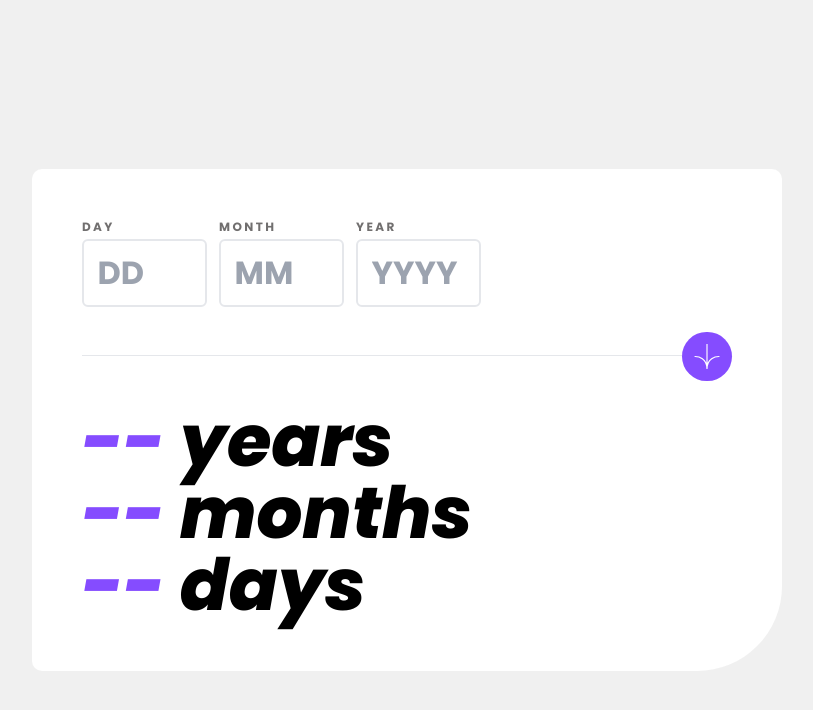
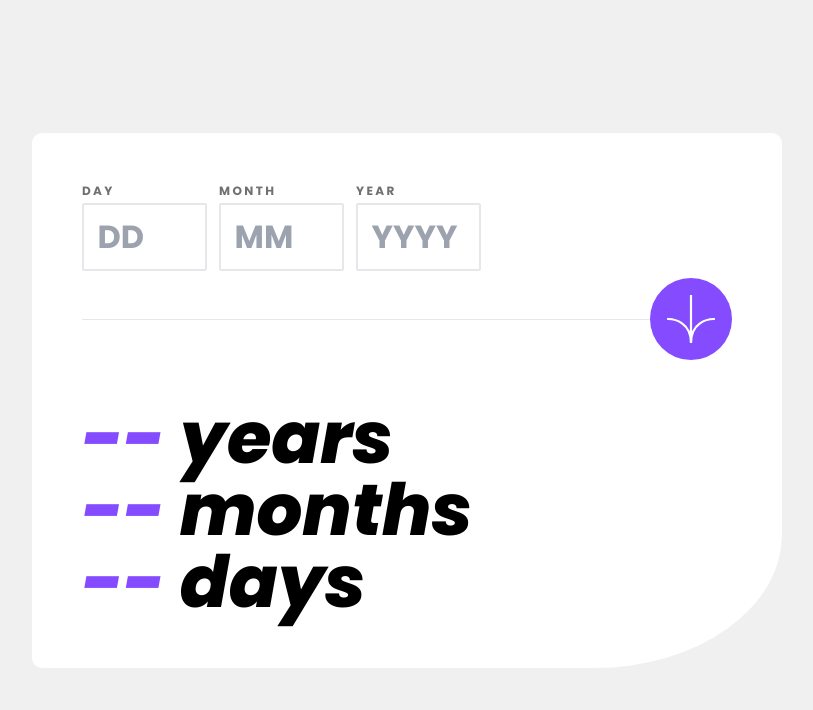
Before and after one commit to Atatra/age-calculator-app, a Next.js app: page / in a window 1280 px wide. Shown: the top 710 px of the page, without its empty margins (233-1046 px from the left). Built offline with nearby package versions, Linux system fonts and the light colour scheme.

Commit message:
fine tuning styles

```diff
--- a/src/app/globals.css
+++ b/src/app/globals.css
@@ -19,6 +19,6 @@ input[type="number"] {
   background-color: theme("colors.neutral.white");
   display: flex;
   flex-direction: column;
-  border-radius: 10px 10px 85px;
+  border-radius: 10px 10px 25%;
   padding: 40px 20px;
 }
--- a/src/app/page.tsx
+++ b/src/app/page.tsx
@@ -5,8 +5,8 @@ export default function Home() {
   return (
     <main className="flex justify-center w-full font-poppins sm:min-h-screen">
       <section
-        className="card mt-20 my-10 max-w-[350px] sm:min-w-[750px] sm:self-center
-        sm:px-[50px] sm:py-[50px]
+        className="card mt-20 my-10 max-w-[350px] sm:min-w-[600px] lg:min-w-[750px] sm:self-center
+        sm:px-[50px] sm:py-[50px] sm:mt-10
       "
       >
         <form>
@@ -20,13 +20,15 @@ export default function Home() {
             <hr />
             <button
               type="submit"
-              className="p-3 rounded-full bg-primary-purple relative top-[-24px]"
+              className="p-4 rounded-full bg-primary-purple relative top-[-27px]
+              sm:top-[-42px]"
             >
               <img
-                width={26}
-                height={26}
+                width={22}
+                height={22}
                 src={iconArrow.src}
                 alt="Submit icon arrow"
+                className="sm:w-[50px] sm:h-[50px]"
               />
             </button>
           </div>
--- a/src/components/Input.tsx
+++ b/src/components/Input.tsx
@@ -19,7 +19,7 @@ const Input = ({ id, name, placeholder, topLabel }: Props) => {
         placeholder={placeholder}
         id={id}
         name={name}
-        className="border-2 rounded-md text-[1rem] sm:text-inputs
+        className="border-2 rounded-sm text-[1rem] sm:text-inputs
         font-bold pl-[0.85rem] py-2 outline-primary-purple"
       />
     </div>
```
